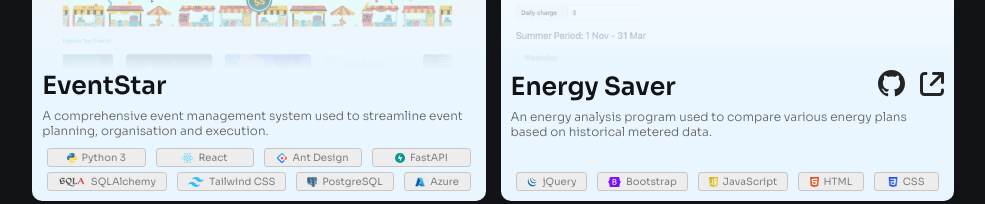
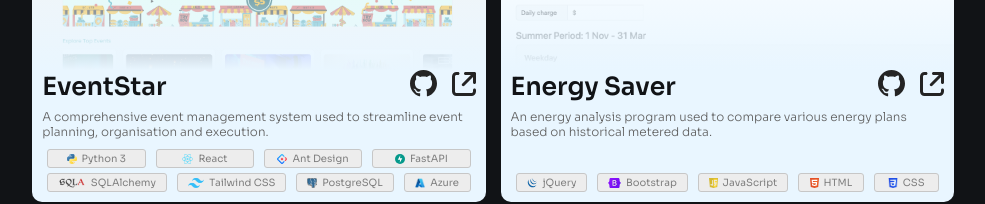
Before and after one commit to ridho-y/home, a plain HTML site: page index.html in a window 1280 px wide. Shown: the part 1850-2054 px from the top of the page, without its empty margins (147-1132 px from the left). Drawn offline with nearby package versions, Linux system fonts and the light colour scheme.

Commit message:
Update Event Star

```diff
--- a/index.html
+++ b/index.html
@@ -111,14 +111,14 @@
                                         <h3 style="margin: 0">EventStar</h3>
                                     </div>
                                     <div class="project-links">
-                                        <!-- <a href="https://github.com/ridho-y/home" target="_blank">
+                                        <a href="https://github.com/ridho-y/eventstar" target="_blank">
                                             <svg class="github-link" xmlns="http://www.w3.org/2000/svg"
                                                 fill="rgb(233, 246, 255)" viewBox="0 0 24 24">
                                                 <path
                                                     d="M12 0c-6.626 0-12 5.373-12 12 0 5.302 3.438 9.8 8.207 11.387.599.111.793-.261.793-.577v-2.234c-3.338.726-4.033-1.416-4.033-1.416-.546-1.387-1.333-1.756-1.333-1.756-1.089-.745.083-.729.083-.729 1.205.084 1.839 1.237 1.839 1.237 1.07 1.834 2.807 1.304 3.492.997.107-.775.418-1.305.762-1.604-2.665-.305-5.467-1.334-5.467-5.931 0-1.311.469-2.381 1.236-3.221-.124-.303-.535-1.524.117-3.176 0 0 1.008-.322 3.301 1.23.957-.266 1.983-.399 3.003-.404 1.02.005 2.047.138 3.006.404 2.291-1.552 3.297-1.23 3.297-1.23.653 1.653.242 2.874.118 3.176.77.84 1.235 1.911 1.235 3.221 0 4.609-2.807 5.624-5.479 5.921.43.372.823 1.102.823 2.222v3.293c0 .319.192.694.801.576 4.765-1.589 8.199-6.086 8.199-11.386 0-6.627-5.373-12-12-12z" />
                                             </svg>
-                                        </a> -->
-                                        <!-- <a href="https://eventstar.netlify.app/" target="_blank">
+                                        </a>
+                                        <a href="https://eventstar.netlify.app/" target="_blank">
                                             <svg class="external-link" viewBox="0 0 1024 1024"
                                                 xmlns="http://www.w3.org/2000/svg">
                                                 <path
@@ -126,7 +126,7 @@
                                                 <path
                                                     d="M1023.876 51.52c0-1.92 0-3.84-1.6-5.44a63.957 63.957 0 00-1.92-6.4 63.973 63.973 0 00-3.2-6.4s0-3.2-2.56-4.8a63.989 63.989 0 00-17.6-17.6L991.876 8l-6.08-3.2-6.72-1.92h-5.44A64.028 64.028 0 00959.876 0h-384c-35.346 0-64 28.654-64 64s28.654 64 64 64h229.44l-370.56 370.88c-25.007 25.007-25.007 65.553 0 90.56s65.553 25.007 90.56 0l370.56-370.88V448c0 35.346 28.654 64 64 64s64-28.654 64-64V64c.407-4.15.407-8.33 0-12.48z" />
                                             </svg>
-                                        </a> -->
+                                        </a>
                                     </div>
                                 </div>
                                 <p class="project-caption">A comprehensive event management system used to streamline event planning, organisation and execution.</p>
```
